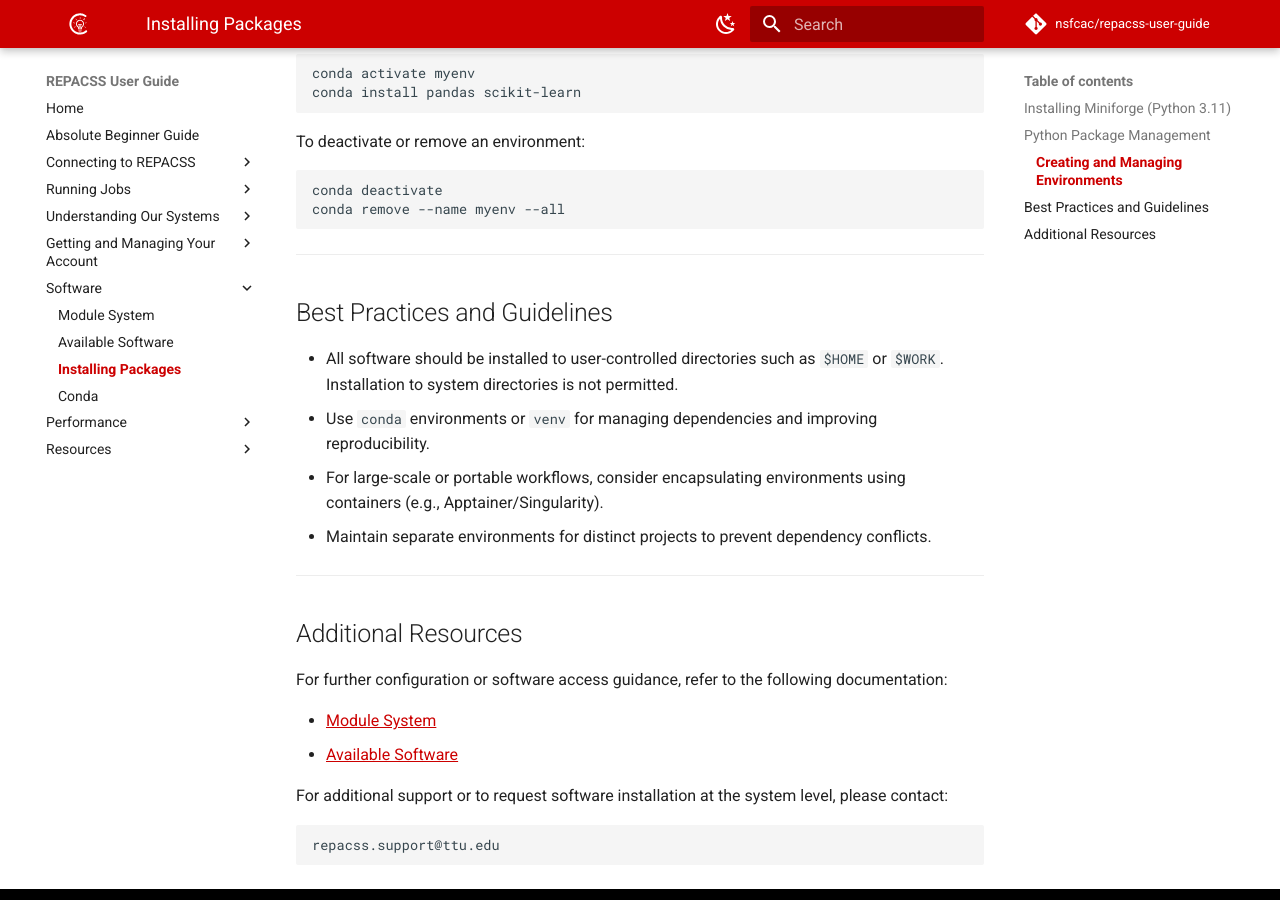
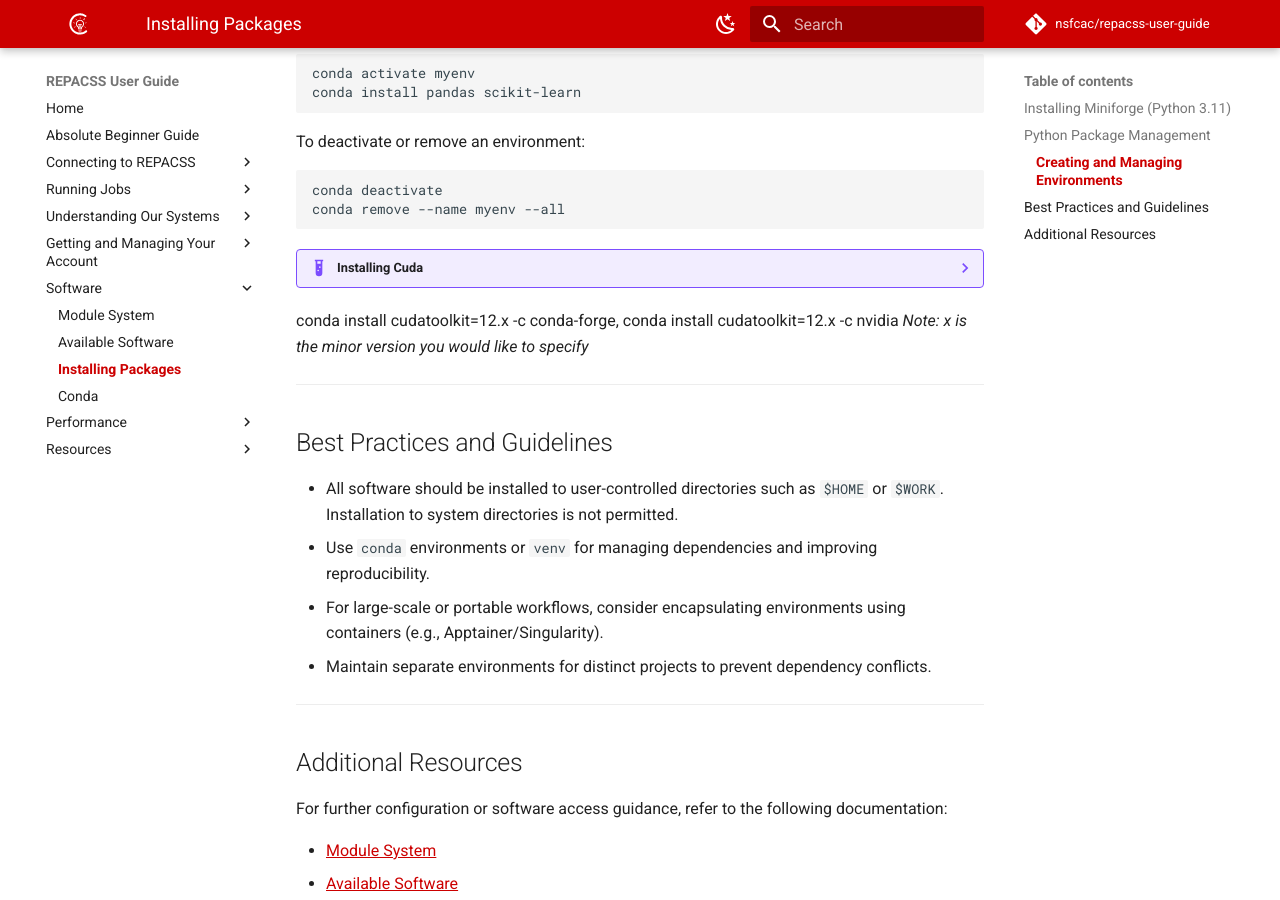
Before and after one commit to nsfcac/repacss-user-guide, an MkDocs documentation site: the page built from docs/software/installing-packages.md, in a window 1280 px wide and 900 px high, scrolled down 1313 px. Built offline with MkDocs 1.6.1 and Material for MkDocs 9.7.7, drawn with Linux system fonts in a browser that asks for light colours; comment, search, counter and statistics services are not loaded.

Commit message:
Added a cuda example

````diff
--- a/docs/software/installing-packages.md
+++ b/docs/software/installing-packages.md
@@ -61,6 +61,10 @@ To deactivate or remove an environment:
 conda deactivate
 conda remove --name myenv --all
 ```
+
+??? example "Installing Cuda"
+   conda install cudatoolkit=12.x -c conda-forge, conda install cudatoolkit=12.x -c nvidia
+   *Note: x is the minor version you would like to specify*
 
 ---
 
````
